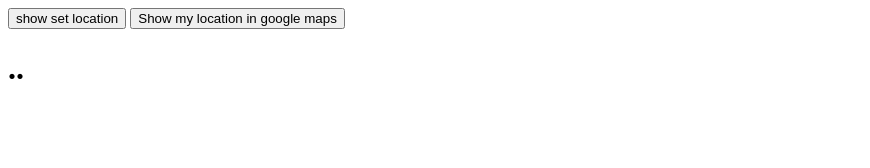
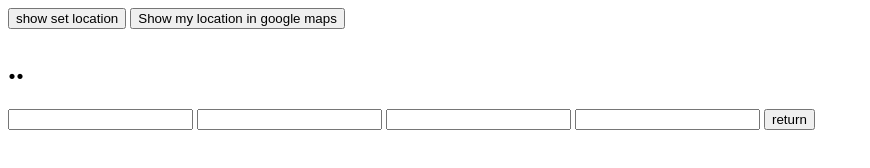
Before and after one commit to iSalma/Show-current-location-on-maps-button-Website-Template, a plain HTML site: page index.html in a window 1280 px wide. Shown: the whole page, without its empty margins (0-870 px from the left). Drawn offline with Linux system fonts and the light colour scheme.

Commit message:
Update index.html

```diff
--- a/index.html
+++ b/index.html
@@ -13,6 +13,14 @@
     <button onclick="getLocation()">Show my location in google maps</button>
     <h1 id="notValid">..</h1>
 
+
+
+    <input id="text1" type="text" value="">
+    <input id="text2" type="text" value="">
+    <input id="text3"  type="text" value="">
+    <input id="text4" type="text" value="">
+    <button onclick="returnLocation()">return</button>
+
     <script src="app.js"></script>
 
 </body>
```
